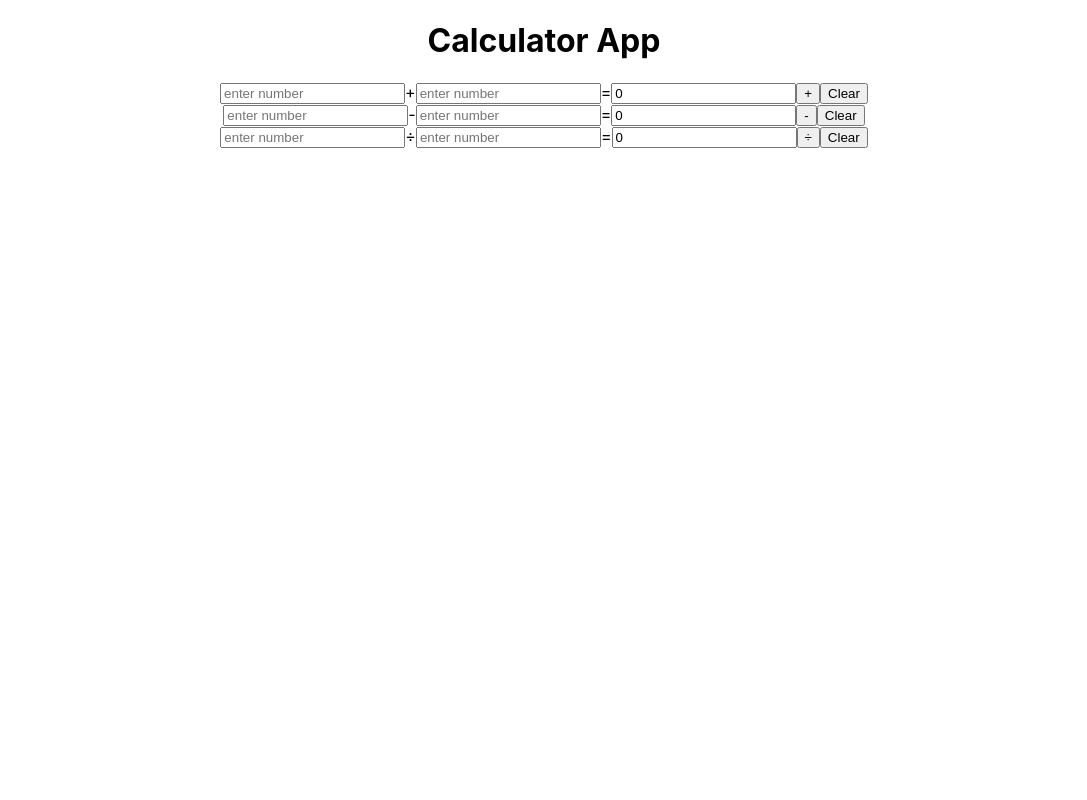
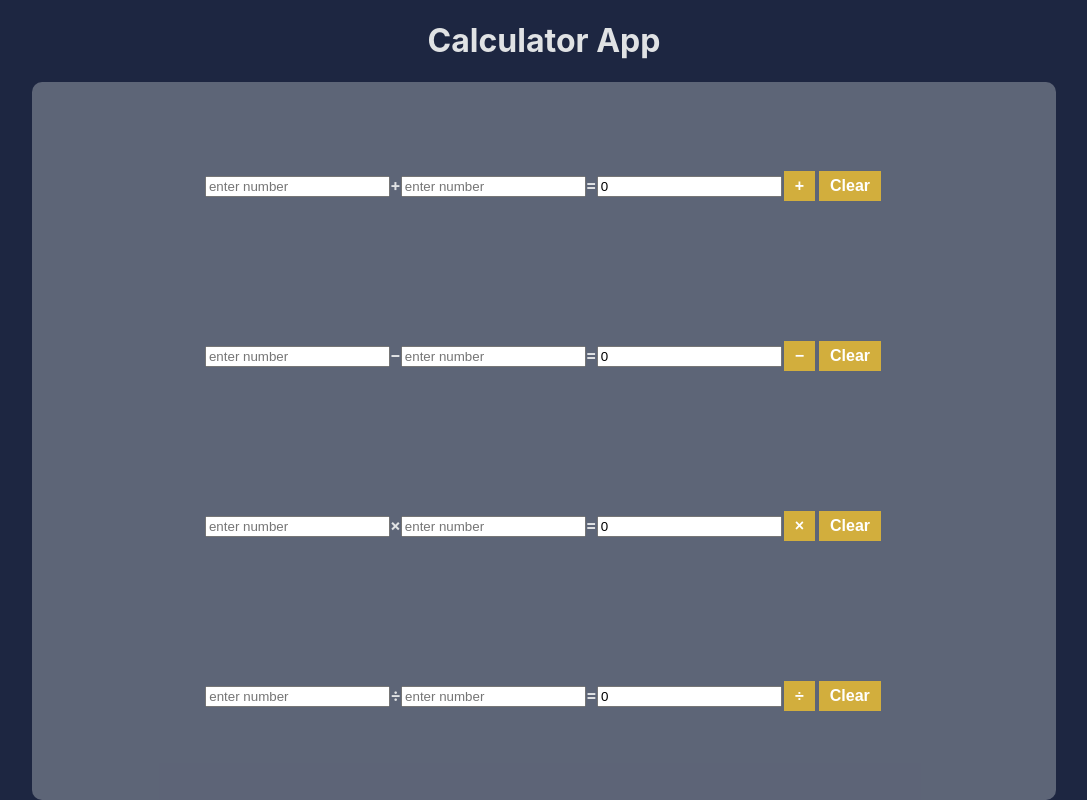
Before and after one commit to DEsp04/calculator_app, a React (Create React App) app: page / in a window 1280 px wide. Shown: the whole page, without its empty margins (96-1183 px from the left). Built offline with nearby package versions, Linux system fonts and the light colour scheme.

Commit message:
working on styling the calculator

```diff
--- a/src/App.css
+++ b/src/App.css
@@ -1,3 +1,56 @@
+
+html {
+  height: 100%;
+  background-color: #1d2641;
+}
+
+body, #root, .App {
+  height: 800px;
+}
+
 .App {
+  display: flex;
+  flex-direction: column;
+  align-items: center;
+}
+
+h1 {
   text-align: center;
+  color:#e0e2e4;
 }
+
+form {
+  display: flex;
+  justify-content: space-evenly;
+  flex-direction: column;
+  align-items: center;
+  height: 800px;
+  width: 80%;
+  background-color: #e0e2e454;
+  border-radius: 10px;
+  font-size: 1rem;
+}
+
+form div {
+  margin: 5% 0;
+}
+
+button{
+  background-color: #d2ae3d;
+  border: none;
+  margin: 0 2px;
+  outline: none;
+  padding: 6px 11px;
+  font-size: 1rem;
+  color: white;
+  font-weight: bolder;
+}
+
+button{
+  cursor: pointer;
+}
+
+span {
+  color:#e0e2e4;
+  font-weight: bolder;
+}
--- a/src/components/Calculator.js
+++ b/src/components/Calculator.js
@@ -1,6 +1,7 @@
 import Addition from "./Addition";
 import Substraction from "./Substraction";
 import Division from "./Division";
+import Multiplication from "./Multiplication";
 
 
 
@@ -12,9 +13,9 @@ function Calculator() {
 
   return (
     <form>
-
       <Addition />
       <Substraction />
+      <Multiplication />
       <Division />
     </form>
   );
--- a/src/components/Multiplication.js
+++ b/src/components/Multiplication.js
@@ -0,0 +1,54 @@
+import React, { useState, useEffect } from "react";
+
+
+
+function Multiplication() {
+
+  const [multiplication, setMultiplication] = useState(0);
+
+
+  function multiplyNum(e) {
+    e.preventDefault();
+
+    let num7 = document.querySelector("#num7").value;
+    let num8 = document.querySelector("#num8").value;
+
+    console.log(num7, num8)
+
+    if (num7 === "" || num8 === "") {
+      return;
+    }
+
+    let multiplying = parseInt(num7) * parseInt(num8);
+    setMultiplication(multiplying);
+
+  }
+
+  function clearInput(e) {
+    e.preventDefault();
+
+    document.querySelector("#num7").value = "";
+    document.querySelector("#num8").value = "";
+
+    setMultiplication(0);
+  }
+
+  useEffect(() => {
+    document.querySelector('#result4').value = "0";
+  }, [])
+
+
+  return (
+    <div>
+      <input type="text" id="num7" placeholder="enter number" />
+      <span>×</span>
+      <input type="text" id="num8" placeholder="enter number" />
+      <span>=</span>
+      <input type="text" id="result4" readOnly value={multiplication} />
+      <button onClick={(e) => multiplyNum(e)}>×</button>
+      <button onClick={(e) => clearInput(e)}>Clear</button>
+    </div>
+  )
+};
+
+export default Multiplication;
--- a/src/components/Substraction.js
+++ b/src/components/Substraction.js
@@ -41,11 +41,11 @@ function Substraction() {
   return (
     <div>
       <input type="text" id="num3" placeholder="enter number" />
-      <span>-</span>
+      <span>−</span>
       <input type="text" id="num4" placeholder="enter number" />
       <span>=</span>
       <input type="text" id="result2" readOnly value={substraction} />
-      <button onClick={(e) => substractNum(e)}>-</button>
+      <button onClick={(e) => substractNum(e)}>−</button>
       <button onClick={(e) => clearInput(e)}>Clear</button>
     </div>
   )
```
Also changed, not shown: 1 other file (tests, documents, lock files or other folders).
